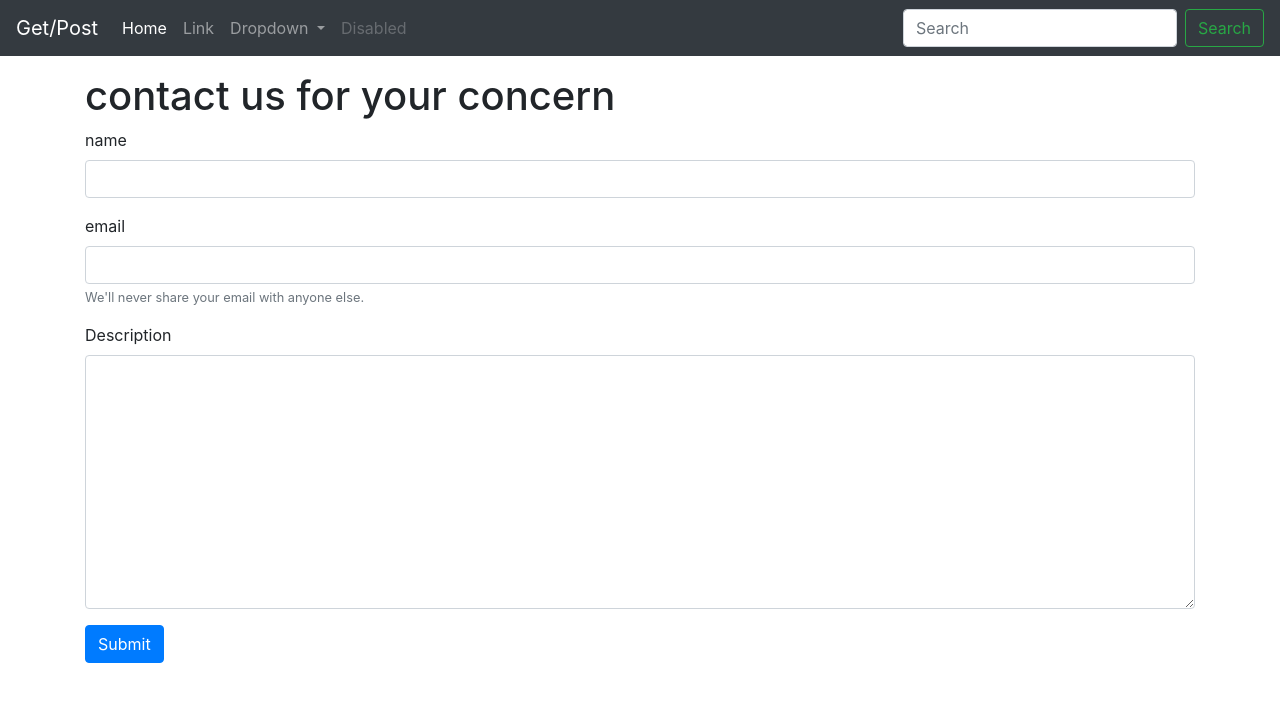
After one commit to ArmaanCode2/phpTutorials, a PHP site: page /Form_inserting_data.php in a window 1280 px wide. The commit adds this page. Shown: the top 702 px of the page. Run offline with PHP 8.4, Linux system fonts and the light colour scheme.

Commit message:
made a form and submitted Data

```diff
--- a/Create_table.php
+++ b/Create_table.php
@@ -2,7 +2,7 @@
     $servername = "localhost";
     $username = "root";
     $password = "";
-    $dataBase = "armaan";
+    $dataBase = "dbArmaan";
 
     //Create a connection
     $conn = mysqli_connect($servername,$username,$password,$dataBase);//this takes 3 arguments
--- /dev/null
+++ b/Form_inserting_data.php
@@ -0,0 +1,118 @@
+
+<!doctype html>
+<html lang="en">
+  <head>
+    <!-- Required meta tags -->
+    <meta charset="utf-8">
+    <meta name="viewport" content="width=device-width, initial-scale=1, shrink-to-fit=no">
+
+    <!-- Bootstrap CSS -->
+    <link rel="stylesheet" href="https://stackpath.bootstrapcdn.com/bootstrap/4.4.1/css/bootstrap.min.css" integrity="sha384-Vkoo8x4CGsO3+Hhxv8T/Q5PaXtkKtu6ug5TOeNV6gBiFeWPGFN9MuhOf23Q9Ifjh" crossorigin="anonymous">
+
+    <title>Contact us</title>
+  </head>
+  <body>
+  <nav class="navbar navbar-expand-lg navbar-dark bg-dark">
+  <a class="navbar-brand" href="#">Get/Post</a>
+  <button class="navbar-toggler" type="button" data-toggle="collapse" data-target="#navbarSupportedContent" aria-controls="navbarSupportedContent" aria-expanded="false" aria-label="Toggle navigation">
+    <span class="navbar-toggler-icon"></span>
+  </button>
+
+  <div class="collapse navbar-collapse" id="navbarSupportedContent">
+    <ul class="navbar-nav mr-auto">
+      <li class="nav-item active">
+        <a class="nav-link" href="/FIRST/get_post.php">Home <span class="sr-only">(current)</span></a>
+      </li>
+      <li class="nav-item">
+        <a class="nav-link" href="#">Link</a>
+      </li>
+      <li class="nav-item dropdown">
+        <a class="nav-link dropdown-toggle" href="#" id="navbarDropdown" role="button" data-toggle="dropdown" aria-haspopup="true" aria-expanded="false">
+          Dropdown
+        </a>
+        <div class="dropdown-menu" aria-labelledby="navbarDropdown">
+          <a class="dropdown-item" href="#">Action</a>
+          <a class="dropdown-item" href="#">Another action</a>
+          <div class="dropdown-divider"></div>
+          <a class="dropdown-item" href="#">Something else here</a>
+        </div>
+      </li>
+      <li class="nav-item">
+        <a class="nav-link disabled" href="#" tabindex="-1" aria-disabled="true">Disabled</a>
+      </li>
+    </ul>
+    <form class="form-inline my-2 my-lg-0">
+      <input class="form-control mr-sm-2" type="search" placeholder="Search" aria-label="Search">
+      <button class="btn btn-outline-success my-2 my-sm-0" type="submit">Search</button>
+    </form>
+  </div>
+</nav>
+<?php
+    if ($_SERVER['REQUEST_METHOD'] == 'POST'){
+        $name = $_POST['name'];
+        $email = $_POST['email'];
+        $desc = $_POST['desc'];
+
+
+      $servername = "localhost";
+      $username = "root";
+      $password = "";
+      $dataBase = "contacts";
+      $conn = mysqli_connect($servername,$username,$password,$dataBase);//this takes 3 arguments
+      if(!$conn){
+          die("Sorry We failed to connect" . mysqli_connect_error());
+      }else{
+          $sql = "INSERT INTO `contactus` (`name`, `email`, `concern`, `dt`) VALUES ('$name', '$email', '$desc', current_timestamp())";
+          $result = mysqli_query($conn,$sql);
+          if($result){
+            echo '<div class="alert alert-success alert-dismissible fade show" role="alert">
+            <strong>Success!</strong> Your Entry has been submitted successfully!
+            <button type="button" class="close" data-dismiss="alert" aria-label="Close">
+            <span aria-hidden="true">×</span>
+            </button>
+           </div>';
+           }else {
+        //   echo "The Table was not created Successfuly Becuase ---> " . mysqli_error($conn)/*mysqli_error Gets The Error*/ ;
+        echo '<div class="alert alert-danger alert-dismissible fade show" role="alert">
+            <strong>error!</strong>We are facing some Technical issues Your Entry was not submitted successfully we regret the inconvinience caused!
+            <button type="button" class="close" data-dismiss="alert" aria-label="Close">
+            <span aria-hidden="true">×</span>
+            </button>
+           </div>';
+    }
+      }
+    }
+
+
+?>
+
+<div class="container mt-3">
+<h1>contact us for your concern</h1>
+    <form action="/FIRST/Form_inserting_data.php" method="post">
+    <div class="form-group">
+        <label for="name">name</label>
+        <input type="text" name="name" class="form-control" id="name" aria-describedby="emailHelp">
+    </div>
+
+    <div class="form-group">
+        <label for="email">email</label>
+        <input type="email" name="email" class="form-control" id="email" aria-describedby="emailHelp">
+        <small id="emailHelp" class="form-text text-muted">We'll never share your email with anyone else.</small>
+    </div>
+
+    <div class="form-group">
+        <label for="desc">Description</label>
+        <textarea class="form-control" name="desc" id="desc" cols="30" rows="10"></textarea>
+    </div>
+
+    <button type="submit" class="btn btn-primary">Submit</button>
+    </form>
+</div>
+
+    <!-- Optional JavaScript -->
+    <!-- jQuery first, then Popper.js, then Bootstrap JS -->
+    <script src="https://code.jquery.com/jquery-3.4.1.slim.min.js" integrity="sha384-J6qa4849blE2+poT4WnyKhv5vZF5SrPo0iEjwBvKU7imGFAV0wwj1yYfoRSJoZ+n" crossorigin="anonymous"></script>
+    <script src="https://cdn.jsdelivr.net/npm/popper.js@1.16.0/dist/umd/popper.min.js" integrity="sha384-Q6E9RHvbIyZFJoft+2mJbHaEWldlvI9IOYy5n3zV9zzTtmI3UksdQRVvoxMfooAo" crossorigin="anonymous"></script>
+    <script src="https://stackpath.bootstrapcdn.com/bootstrap/4.4.1/js/bootstrap.min.js" integrity="sha384-wfSDF2E50Y2D1uUdj0O3uMBJnjuUD4Ih7YwaYd1iqfktj0Uod8GCExl3Og8ifwB6" crossorigin="anonymous"></script>
+  </body>
+</html>
--- a/Inserting_Data.php
+++ b/Inserting_Data.php
@@ -2,7 +2,7 @@
     $servername = "localhost";
     $username = "root";
     $password = "";
-    $dataBase = "armaan";
+    $dataBase = "dbArmaan";
     $conn = mysqli_connect($servername,$username,$password,$dataBase);//this takes 3 arguments
     if(!$conn){
         die("Sorry We failed to connect" . mysqli_connect_error());
```
